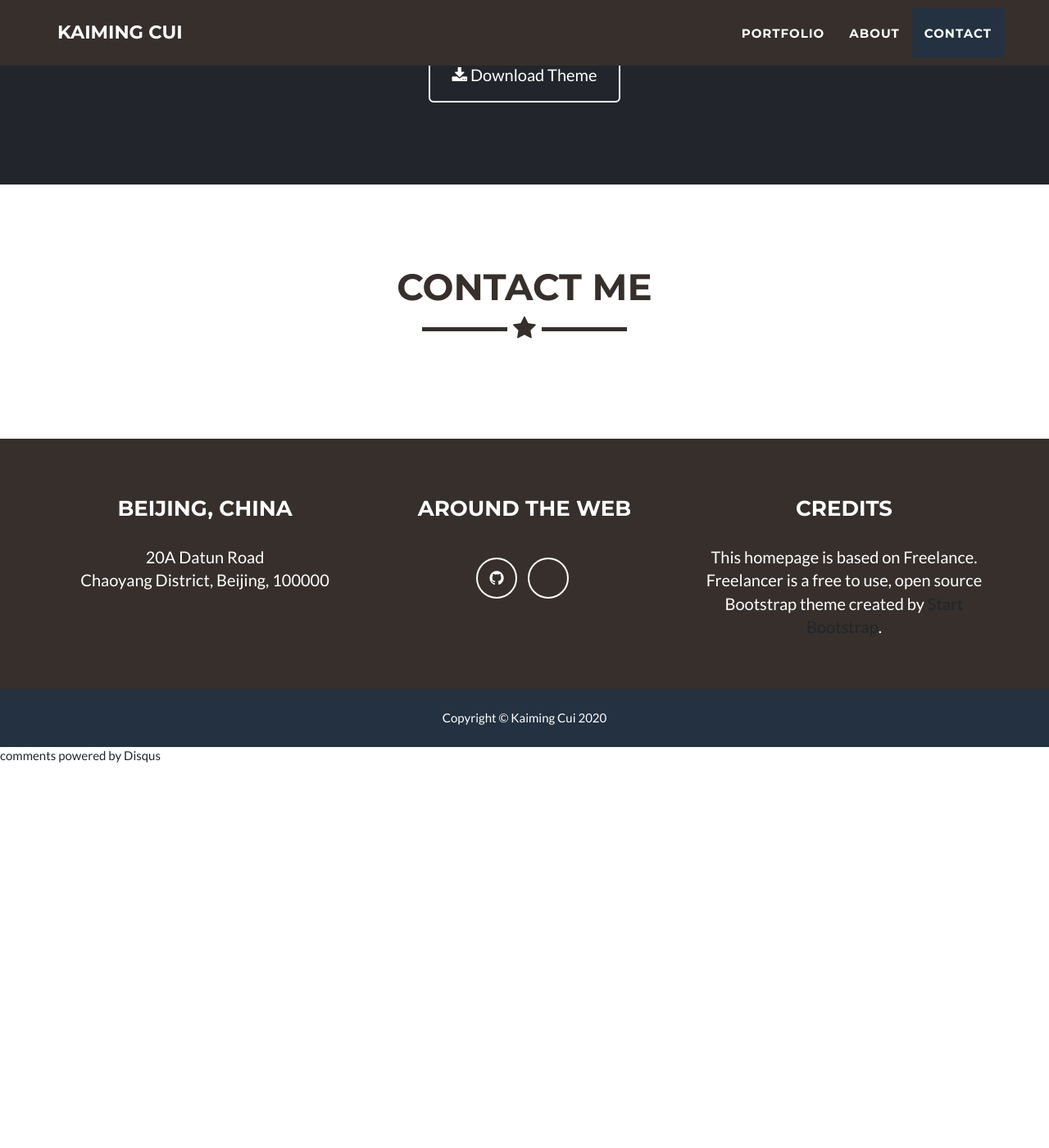
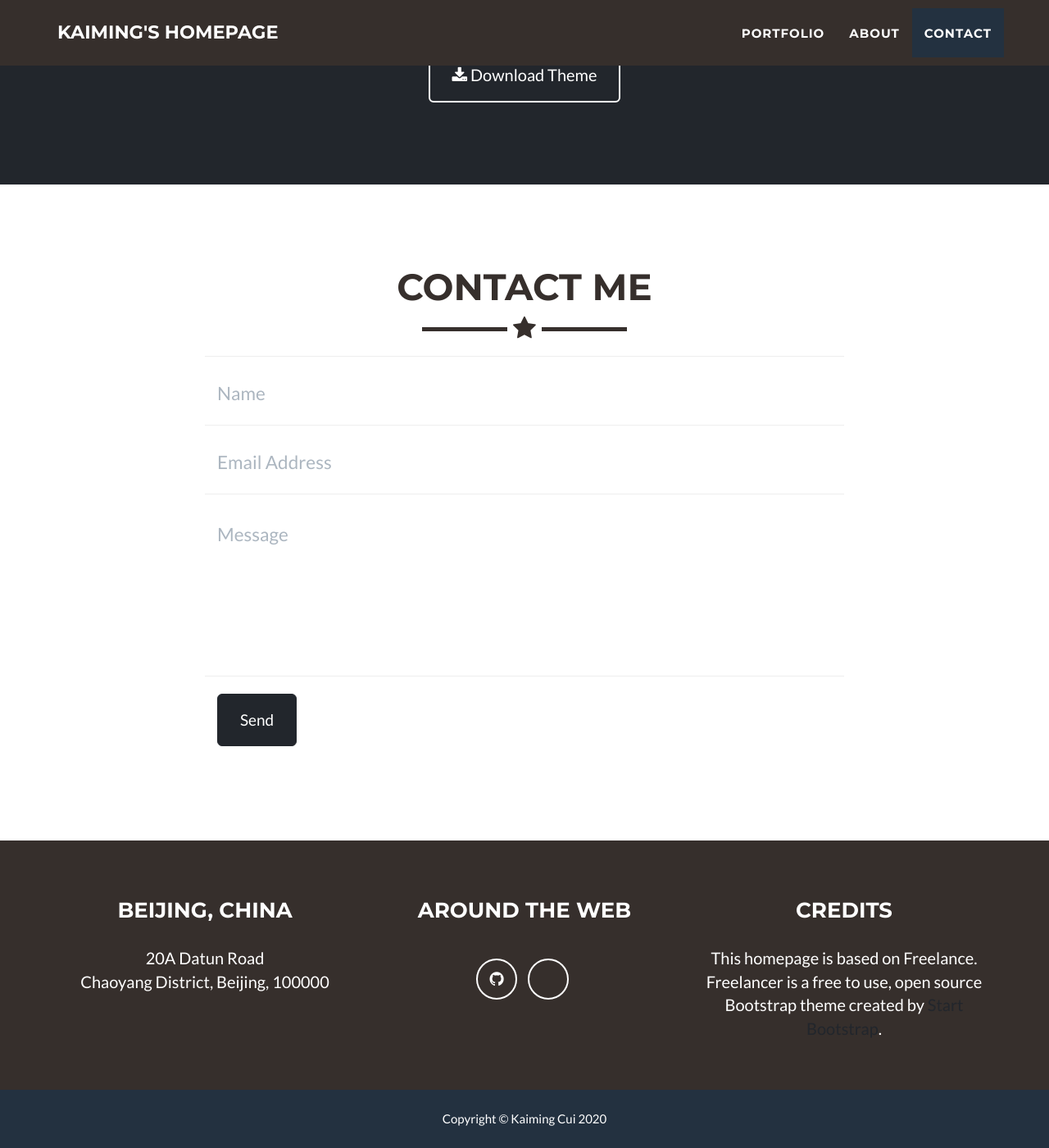
Before and after one commit to ckm3/ckm3.github.io, a Jekyll site: the page built from _posts/2014-07-18-project-1.markdown, in a window 1280 px wide and 1400 px high, scrolled down 2020 px. Shown: the whole window at 82% size. Built offline with Jekyll 4.4.1, drawn with Linux system fonts in a browser that asks for light colours; comment, search, counter and statistics services are not loaded; before the commit the page ends 2952 px from its top, so only the background shows below that; some of the changed text lies outside the part shown.

Commit message:
Update _config.yml

```diff
--- a/_config.yml
+++ b/_config.yml
@@ -1,5 +1,5 @@
 # Site settings
-title: Kaiming Cui
+title: Kaiming's Homepage
 name: Kaiming Cui
 email: ckm@nao.cas.cn
 url: https://ckm3.github.io/
@@ -18,7 +18,7 @@ bing_verify:
 # - static : pass through formspree.io to validate email sending
 # - disqus : replace contact form by disqus thread
 # - comment the line below if you want to stick with the default PHP contact form
-contact: disqus
+contact: static
 
 # If you use disqus you need disqus shortname
 # https://help.disqus.com/customer/portal/articles/466208
```
